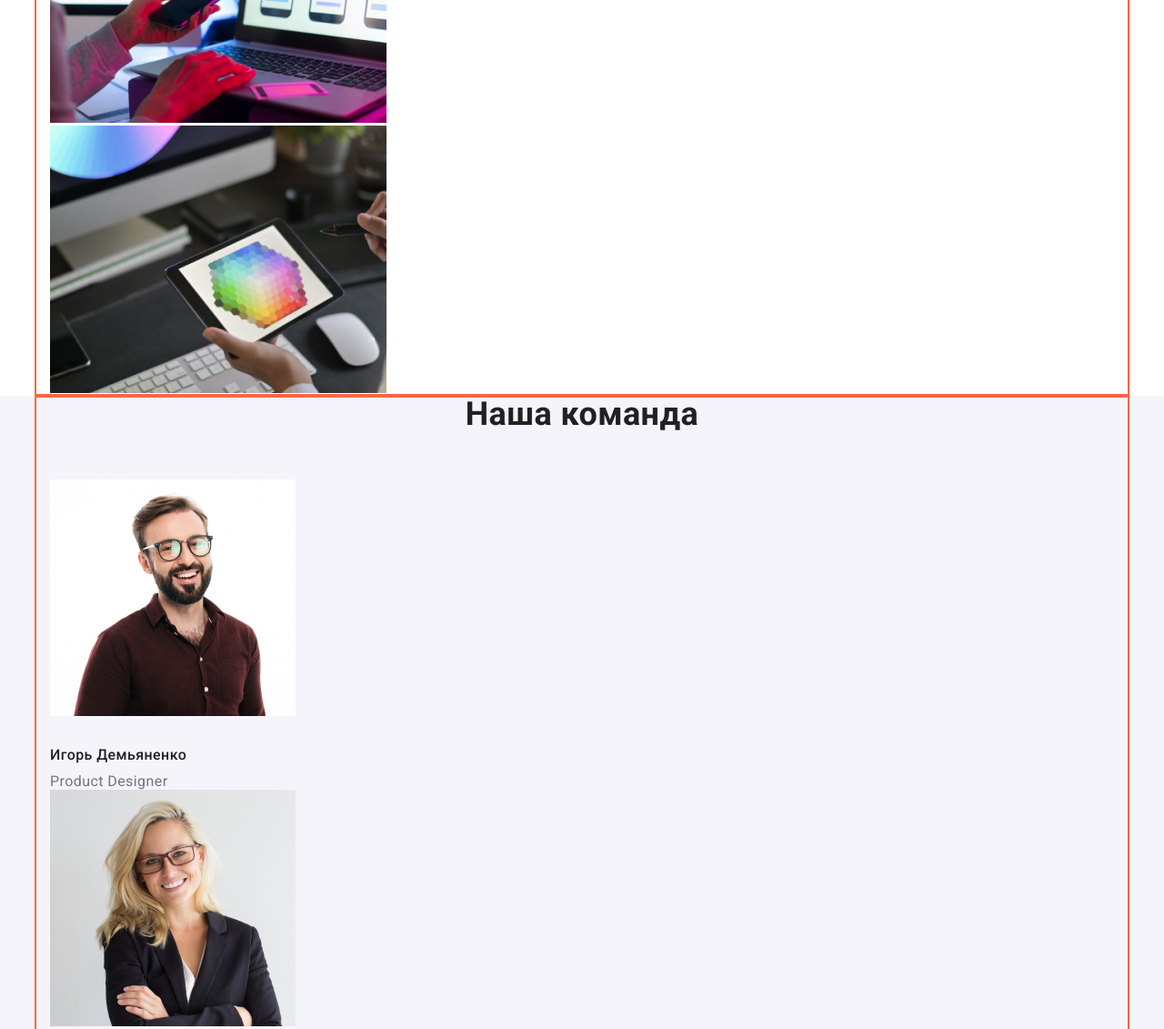
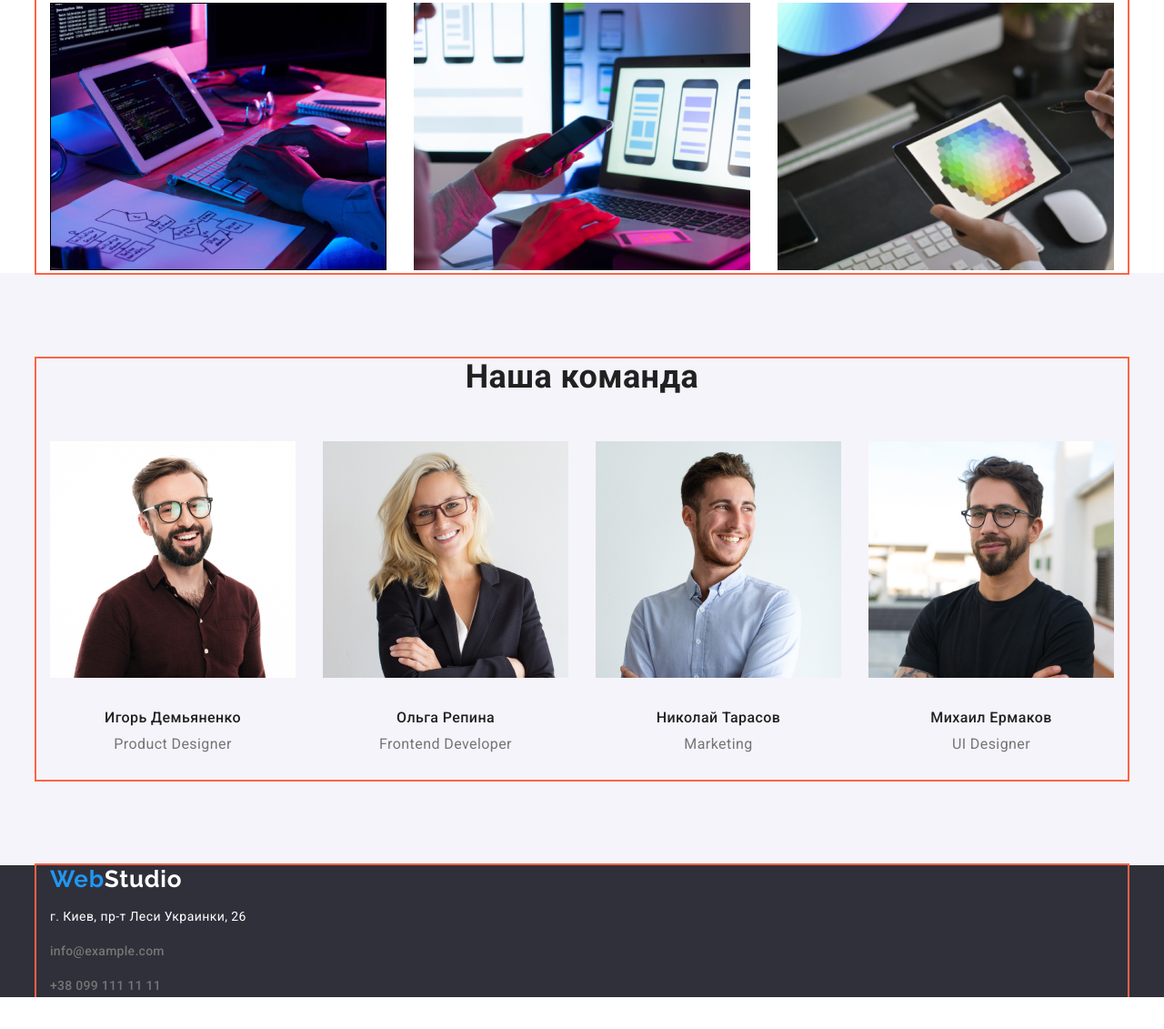
Before and after one commit to Alfat1989/-goit-markup-hw-03, a plain HTML site: page index.html in a window 1280 px wide. Shown: the part 1062-2193 px from the top of the page at 91% size. After the commit the page ends 2158 px from the top, so only its background shows below. Drawn offline with nearby package versions, Linux system fonts and the light colour scheme.

Commit message:
Задаёт дисплей флекс элементам

```diff
--- a/css/style.css
+++ b/css/style.css
@@ -36,10 +36,14 @@ ul {
 
 .list {
   list-style: none;
+  display: flex;
+  flex-direction: row;
+  justify-content: space-between;
 }
 
 .section {
   width: 1200px;
+
   margin-right: auto;
   margin-left: auto;
   padding-left: 15px;
@@ -98,6 +102,7 @@ ul {
 .section-hero {
   background-color: var(--footer-bg-color);
   text-align: center;
+  padding: 200px 452px;
 }
 
 .main-title {
@@ -144,6 +149,7 @@ ul {
 /* Преимущества */
 .section-advant {
   margin-bottom: 0;
+  padding-top: 94px;
 }
 
 /* Секция преимуществ */
@@ -215,6 +221,8 @@ ul {
 /* Секция наша команда */
 .section-comand {
   background-color: var(--second-bg-color);
+  padding-top: 94px;
+  padding-bottom: 94px;
 }
 
 .comand-img {
@@ -226,12 +234,13 @@ ul {
 .section-comand .descript {
   font-size: 16px;
   line-height: 1.2;
+  text-align: center;
 }
 
 .section-comand .descript {
   color: var(--second-text-color);
   margin-top: 0;
-  margin-bottom: 0;
+  margin-bottom: 30px;
 }
 
 .section-comand .subtitle {
```
